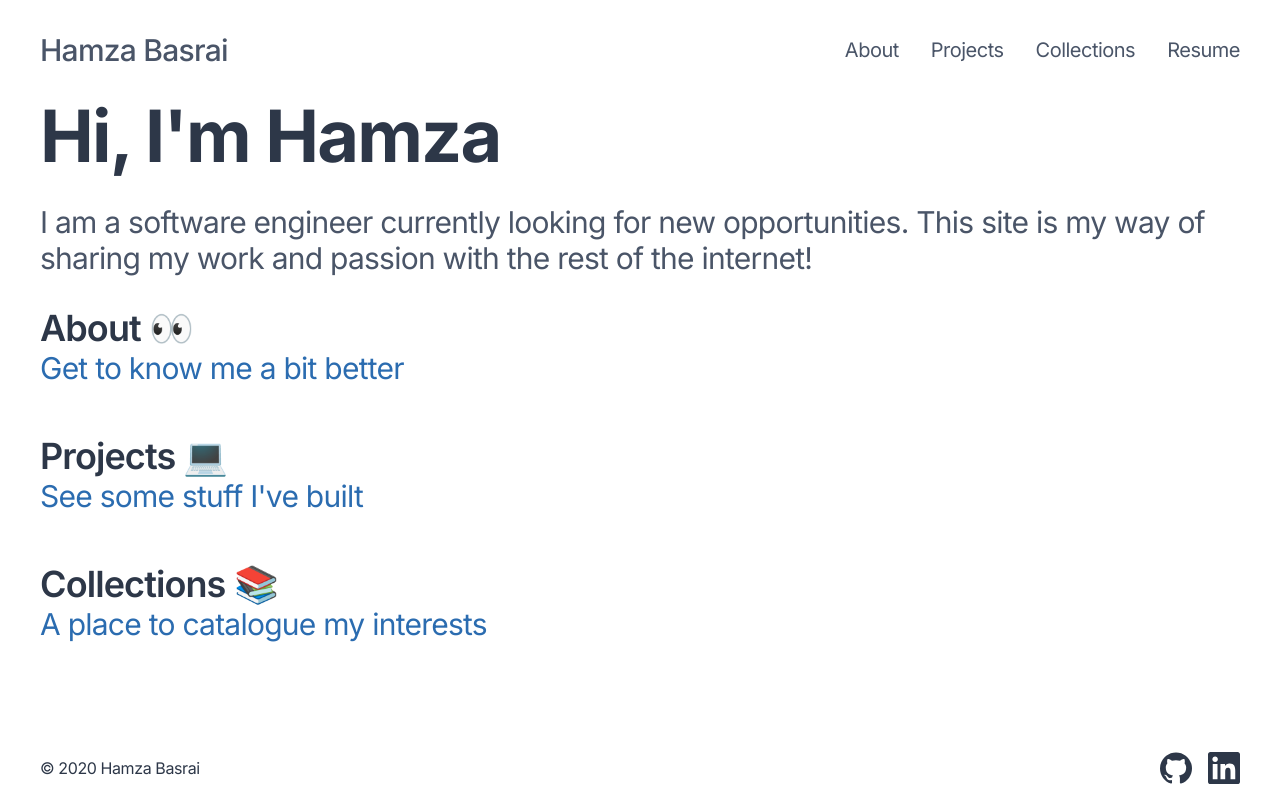
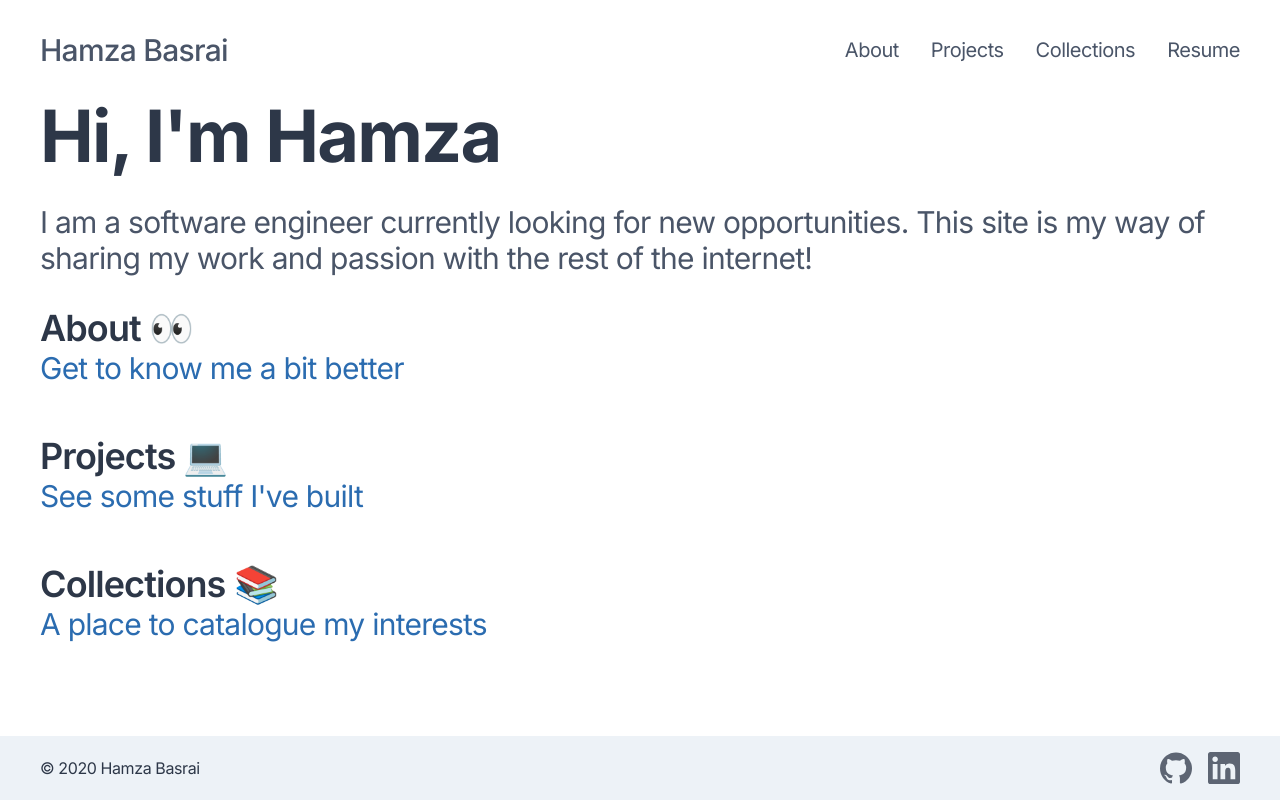
Before and after one commit to hamzabasrai/hamzabasrai.com_v2, a Gatsby site: page / in a window 1280 px wide. Built offline with nearby package versions, Linux system fonts and the light colour scheme; Gatsby itself is replaced by a stand-in of ours.

Commit message:
Update footer styles

```diff
--- a/src/components/footer.js
+++ b/src/components/footer.js
@@ -5,18 +5,10 @@ import LinkedIn from '../assets/linkedin.inline.svg';
 
 const Footer = () => {
   return (
-    <footer className="content-wrapper text-primary flex justify-between items-center my-2 lg:my-4">
+    <footer className="text-primary bg-secondary py-2 lg:py-4">
+      <div className="content-wrapper flex justify-between items-center">
         <p>© {new Date().getFullYear()} Hamza Basrai</p>
-      <div className="space-x-4 flex justify-end">
-        {/* <span>
-          <a
-            href="mailto:hamza.basrai@gmail.com"
-            aria-label="Email hamza.basrai@gmail.com"
-            title="Email"
-          >
-            <Envelope className="h-8 w-8 transition duration-100" />
-          </a>
-        </span> */}
+        <div className="space-x-3 md:space-x-4 flex justify-end">
           <span>
             <a
               href="https://github.com/hamzabasrai"
@@ -25,7 +17,7 @@ const Footer = () => {
               target="_blank"
               rel="noopener noreferrer"
             >
-            <GitHub className="h-8 w-8 transition duration-100 fill-current" />
+              <GitHub className="h-7 w-7 md:h-8 md:w-8 transition duration-100 opacity-75 hover:opacity-100 fill-current" />
             </a>
           </span>
           <span>
@@ -36,9 +28,10 @@ const Footer = () => {
               target="_blank"
               rel="noopener noreferrer"
             >
-            <LinkedIn className="h-8 w-8 transition duration-100 fill-current" />
+              <LinkedIn className="h-7 w-7 md:h-8 md:w-8 transition duration-100 opacity-75 hover:opacity-100 fill-current" />
             </a>
           </span>
+        </div>
       </div>
     </footer>
   );
```
Lines whose indentation alone changed are shown as unchanged.
